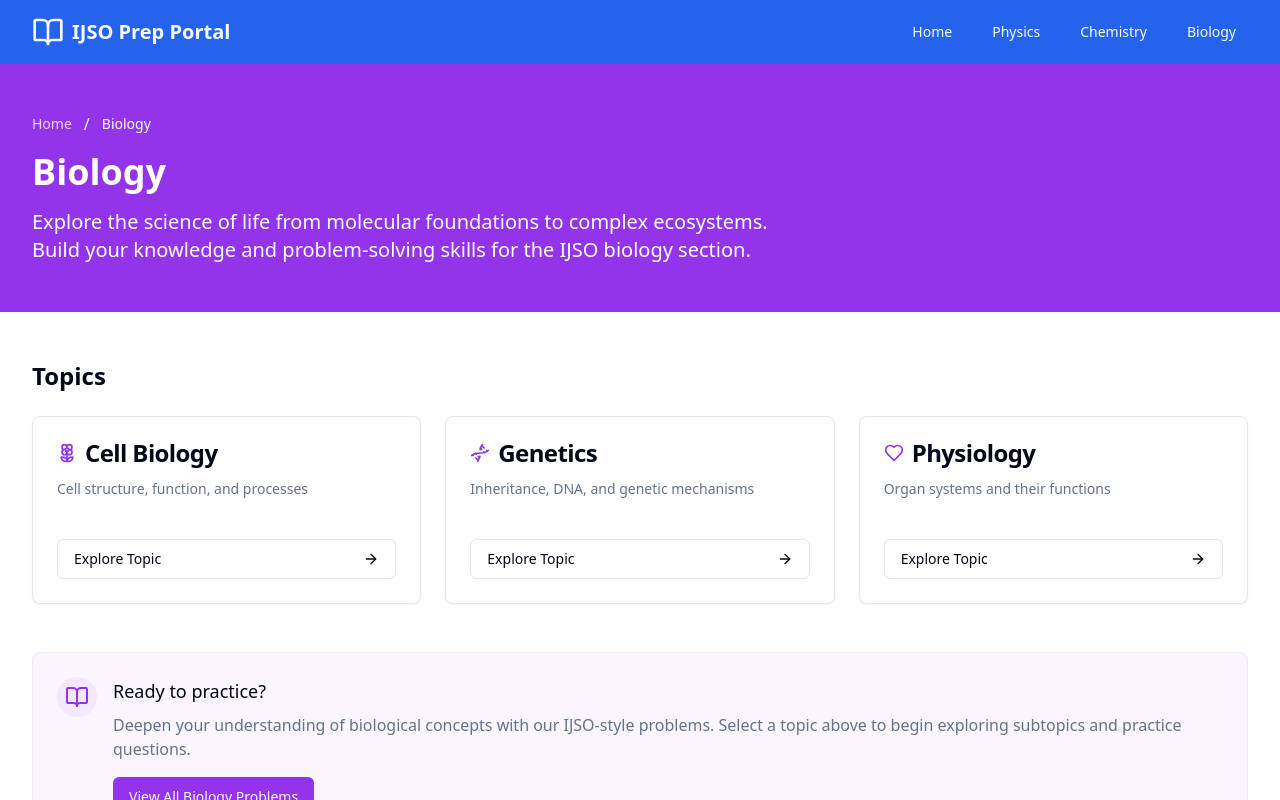
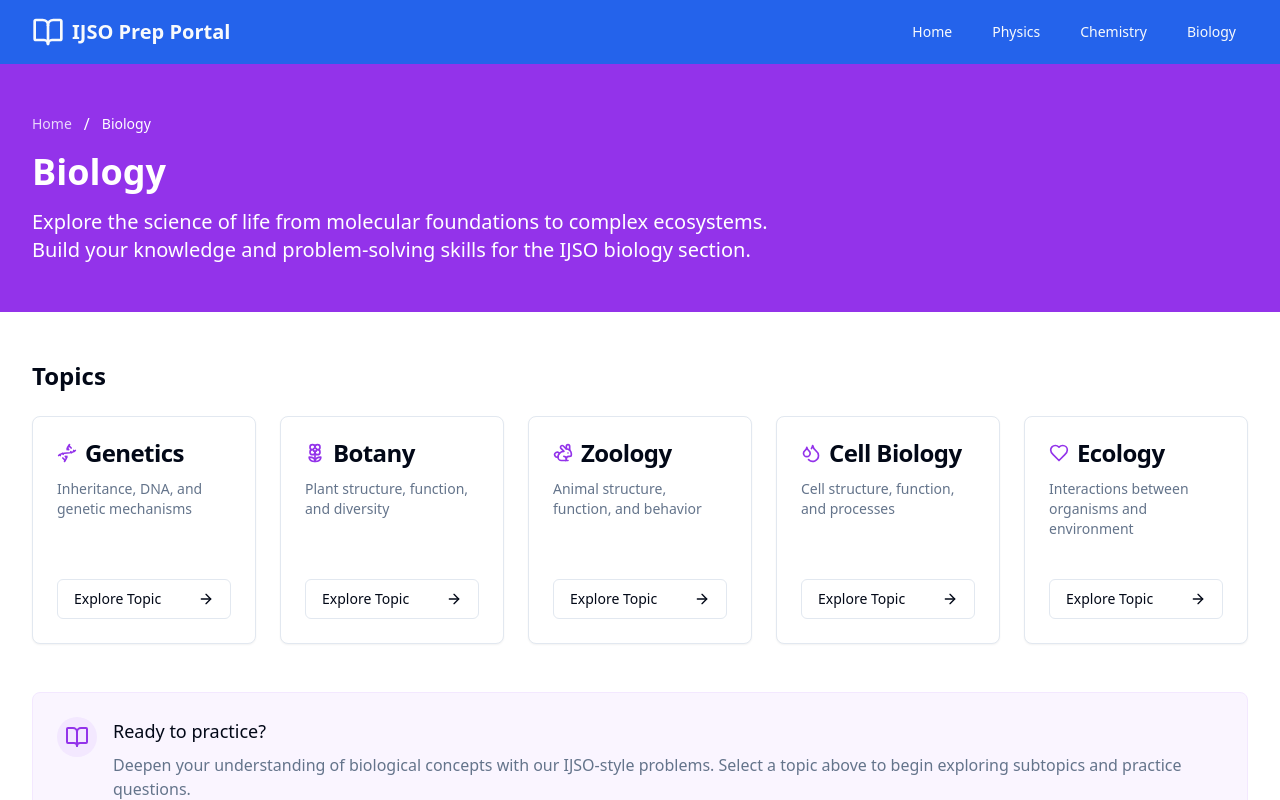
Before and after one commit to Thenurawick/ijso-prep-portal, a React (Vite) app: page /biology in a window 1280 px wide. Shown: the top 800 px of the page. Built offline with nearby package versions, Linux system fonts and the light colour scheme.

Commit message:
Sort biology topics
Sort the biology topics in the Biology page.

```diff
--- a/src/pages/Biology.tsx
+++ b/src/pages/Biology.tsx
@@ -1,6 +1,6 @@
 
 import React from 'react';
-import { ArrowRight, BookOpen, Heart, Dna, Flower2 } from 'lucide-react';
+import { ArrowRight, BookOpen, Dna, Flower2, Heart, Droplets, Rabbit } from 'lucide-react';
 import { Button } from "@/components/ui/button";
 import { Card, CardContent, CardDescription, CardHeader, CardTitle } from "@/components/ui/card";
 import Navbar from '@/components/Navbar';
@@ -10,22 +10,34 @@ import { Link } from 'react-router-dom';
 const Biology = () => {
   const topics = [
     {
-      title: "Cell Biology",
-      description: "Cell structure, function, and processes",
-      icon: Flower2,
-      path: "/biology/cell-biology"
-    },
-    {
       title: "Genetics",
       description: "Inheritance, DNA, and genetic mechanisms",
       icon: Dna,
       path: "/biology/genetics"
     },
     {
-      title: "Physiology",
-      description: "Organ systems and their functions",
+      title: "Botany",
+      description: "Plant structure, function, and diversity",
+      icon: Flower2,
+      path: "/biology/botany"
+    },
+    {
+      title: "Zoology",
+      description: "Animal structure, function, and behavior",
+      icon: Rabbit,
+      path: "/biology/zoology"
+    },
+    {
+      title: "Cell Biology",
+      description: "Cell structure, function, and processes",
+      icon: Droplets,
+      path: "/biology/cell-biology"
+    },
+    {
+      title: "Ecology",
+      description: "Interactions between organisms and environment",
       icon: Heart,
-      path: "/biology/physiology"
+      path: "/biology/ecology"
     }
   ];
 
@@ -54,7 +66,7 @@ const Biology = () => {
         <div className="max-w-7xl mx-auto px-4 sm:px-6 lg:px-8 py-12">
           <h2 className="text-2xl font-bold mb-6">Topics</h2>
 
-          <div className="grid grid-cols-1 md:grid-cols-3 gap-6 mb-12">
+          <div className="grid grid-cols-1 md:grid-cols-2 lg:grid-cols-5 gap-6 mb-12">
             {topics.map((topic) => (
               <Card key={topic.title} className="h-full flex flex-col">
                 <CardHeader>
```
